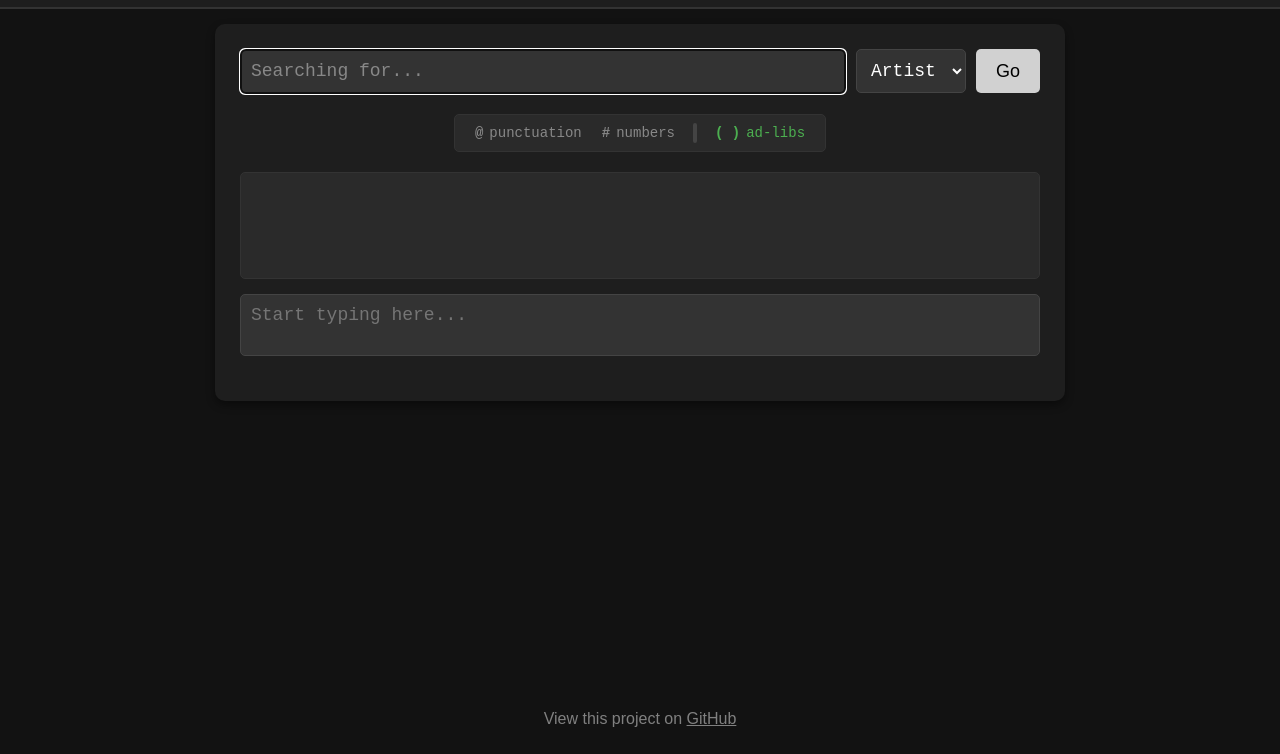
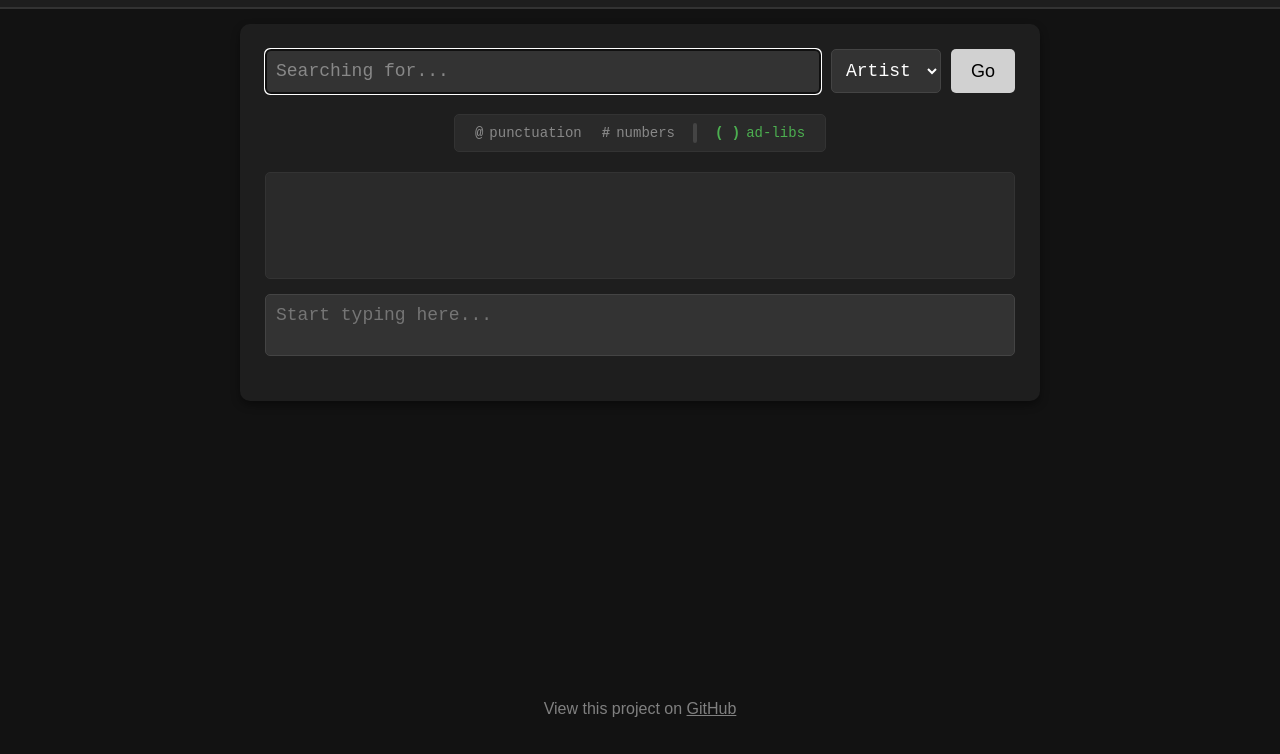
Before and after one commit to wyOmar/tuneTyper, a website: page public/index.html in a window 1280 px wide. Shown: the part 46-800 px from the top of the page. Drawn offline with Linux system fonts and the light colour scheme; no server answers.

Commit message:
Fix footer overlapping page controls on zoomed viewports

```diff
--- a/public/styles.css
+++ b/public/styles.css
@@ -5,10 +5,15 @@ body {
     padding: 0;
     background-color: #121212;
     color: #fff;
+    min-height: 100vh;
+    display: flex;
+    flex-direction: column;
 }
 
 /* Container */
 .container {
+    box-sizing: border-box;
+    width: 100%;
     max-width: 800px;
     margin: 15px auto 0;
     padding: 25px;
@@ -849,20 +854,15 @@ h1 {
 }
 
 .footer {
-    position: fixed;
-    bottom: 0;
-    left: 50%;
-    transform: translateX(-50%);
+    margin-top: auto;
     text-align: center;
     color: grey;
     background: transparent;
-    padding: 10px 0;
+    padding: 20px 0;
     width: 100%;
-    pointer-events: none;
-  }
+}
 
-  .footer a {
+.footer a {
     color: inherit;
     text-decoration: underline;
-    pointer-events: auto;
-  }
+}
```
Also changed, not shown: tests/footer-layout.test.js (added, +39 -0 lines).
